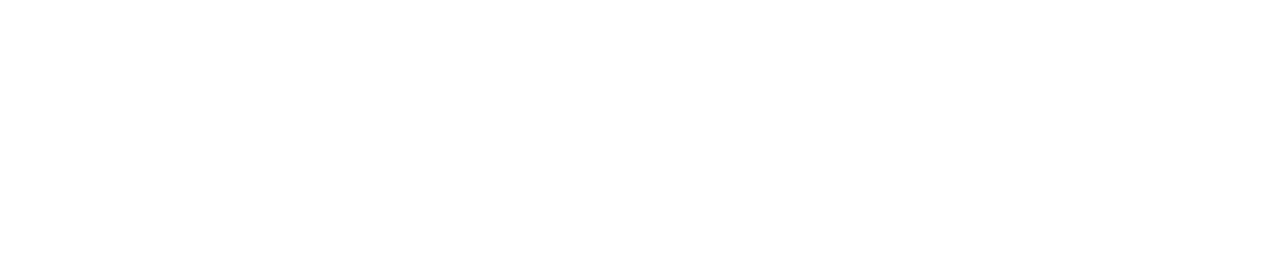
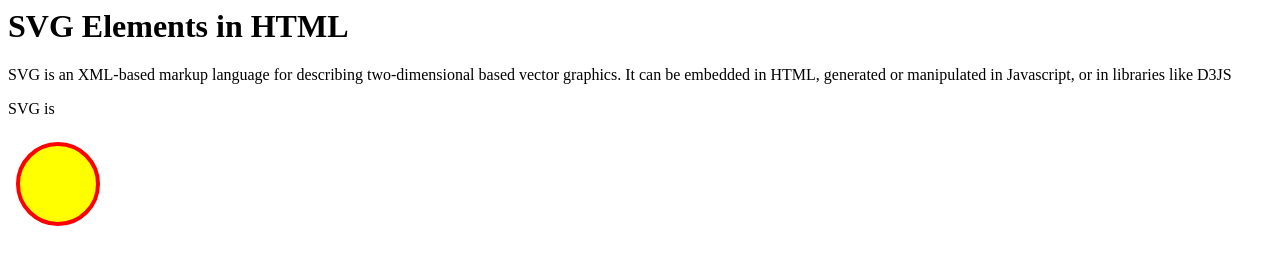
Before and after one commit to bhlarson/tutorial-svg, a website: page index.html in a window 1280 px wide. Drawn offline with Linux system fonts and the light colour scheme.

Commit message:
Introduction

```diff
--- a/index.html
+++ b/index.html
@@ -1 +1,14 @@
 <div id="app"></div>
+
+<html>
+<body>
+
+<h1>SVG Elements in HTML</h1>
+<p> SVG is an XML-based markup language for describing two-dimensional based vector graphics. It can be embedded in HTML, generated or manipulated in Javascript, or in libraries like D3JS</p>
+<p> SVG is  </p>
+<svg width="100" height="100">
+  <circle cx="50" cy="50" r="40" stroke="red" stroke-width="4" fill="yellow" />
+</svg>
+
+</body>
+</html>
```
